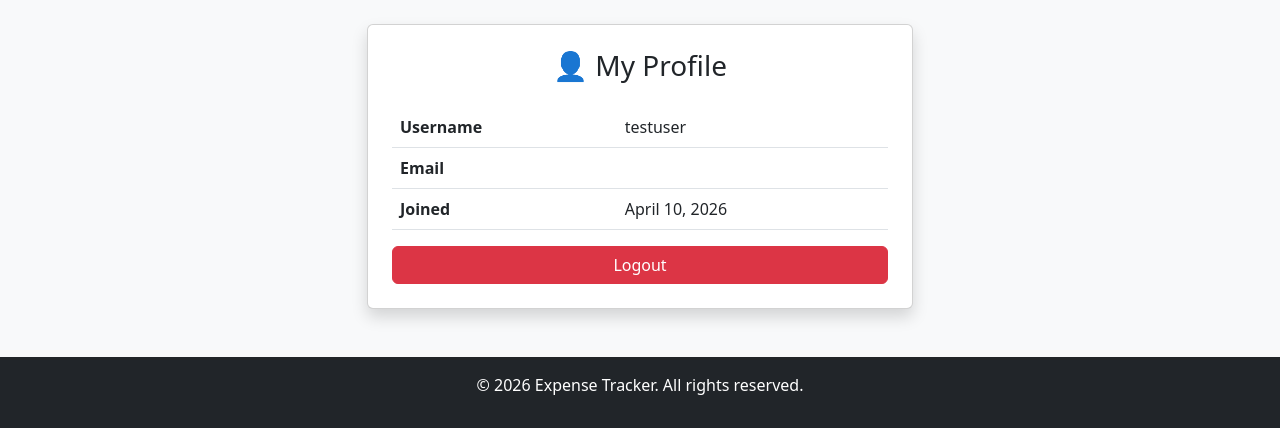
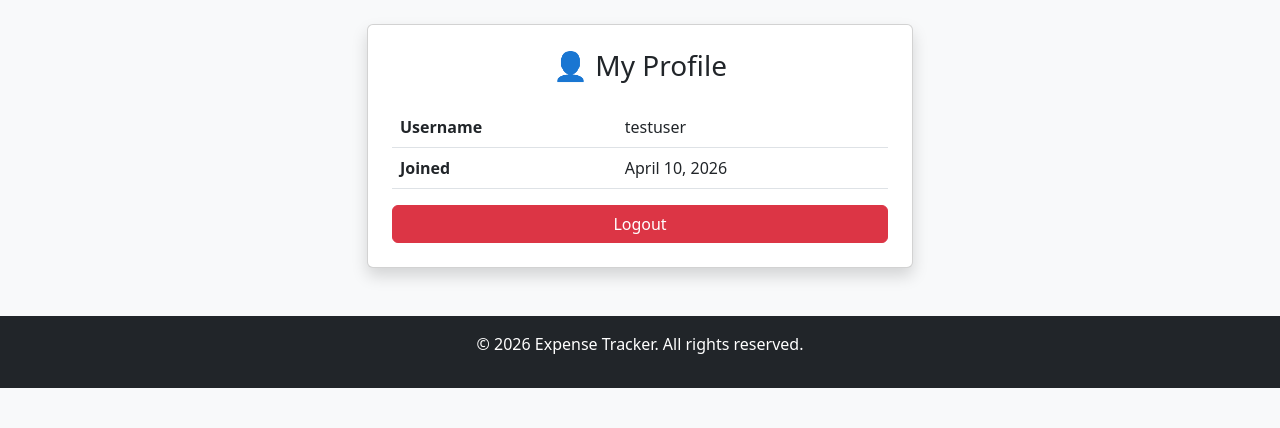
Before and after one commit to Prabhani-Jayakody/WebApp-Assignment, a Django app: page /accounts/profile/ in a window 1280 px wide. Shown: the part 56-484 px from the top of the page. Run offline with Django 5.2, Linux system fonts and the light colour scheme; a user stored in the database is signed in.

Commit message:
Remove email display from profile
Removed the email display from the profile page.

```diff
--- a/accounts/templates/accounts/profile.html
+++ b/accounts/templates/accounts/profile.html
@@ -7,7 +7,7 @@
                 <h3 class="card-title text-center mb-4">👤 My Profile</h3>
                 <table class="table">
                     <tr><th>Username</th><td>{{ user.username }}</td></tr>
-                    <tr><th>Email</th><td>{{ user.email }}</td></tr>
+
                     <tr><th>Joined</th><td>{{ user.date_joined|date:"F d, Y" }}</td></tr>
                 </table>
                 <a href="{% url 'logout' %}" class="btn btn-danger w-100">Logout</a>
```
